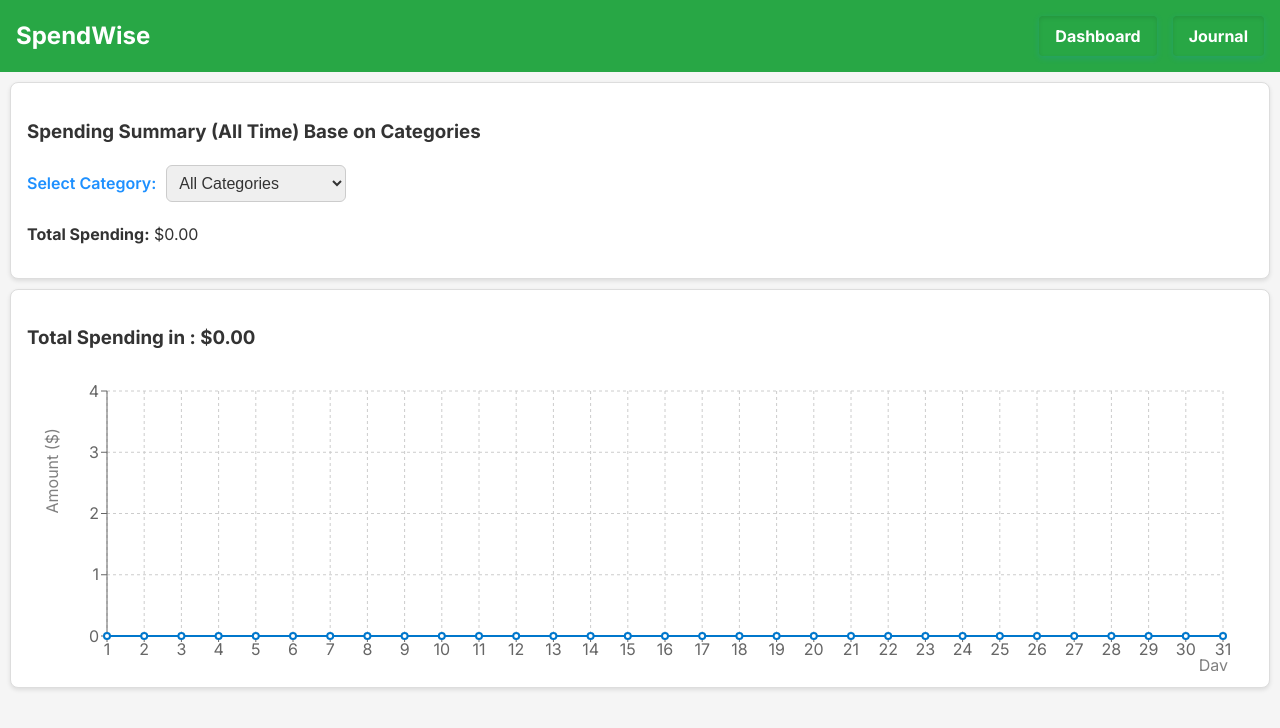
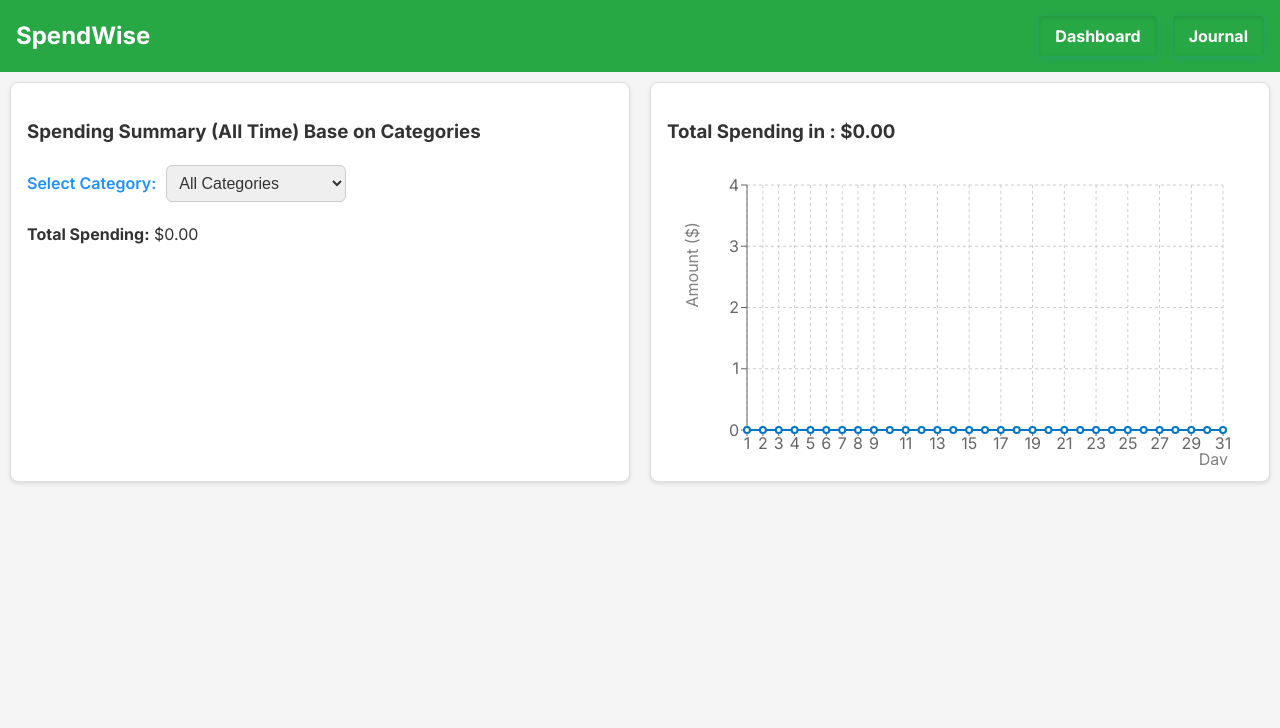
Before and after one commit to tinthegoat/spending-tracker, a React (Vite) app: page /spending-tracker/dashboard in a window 1280 px wide. Shown: the top 728 px of the page. Built offline with nearby package versions, Linux system fonts and the light colour scheme.

Commit message:
refix css

```diff
--- a/src/pages/Dashboard.css
+++ b/src/pages/Dashboard.css
@@ -1,8 +1,37 @@
-/* box1 */
+.container {
+  display: flex;
+  flex-direction: column; /* Stack items on top of each other on small screens */
+  gap: 20px; /* Adds space between the stacked items */
+  padding: 10px;
+}
+
+/* This is the style for each individual box (summary and chart) */
+.box {
+  background-color: #ffffff;
+  border: 1px solid #ddd;
+  border-radius: 8px;
+  padding: 16px;
+  box-shadow: 0 2px 4px rgba(0,0,0,0.1);
+  /* The 'flex: 1' tells the boxes to grow and share space on larger screens */
+  flex: 1;
+}
+
+/* Media Query for larger screens (like tablets and laptops).
+   If the screen width is 768px or more, these styles will override the defaults.
+*/
+@media (min-width: 768px) {
+  .container {
+    flex-direction: row; /* This places the items side-by-side */
+  }
+}
+
+
+/* --- Your existing styles for dropdowns, etc. can remain below --- */
+
 .dropdown-container {
   display: flex;
   align-items: center;
-  justify-content: flex-start; /* top-left alignment */
+  justify-content: flex-start;
   gap: 10px;
   margin-bottom: 20px;
 }
@@ -23,23 +52,6 @@
 }
 
 .summary-container {
-  text-align: left; /* center the summary text */
+  text-align: left;
   color: #333;
 }
-/* Dashboard.css */
-.container {
-    display: grid;
-    grid-template-columns: 50% 50%;
-    grid-template-rows: 50% 50%;
-    gap: 10px;
-
-}
-
-.box {
-    background-color: #ffffff;
-    border: 1px solid #ddd;
-    border-radius: 8px;
-    padding: 16px;
-    box-shadow: 0 2px 4px rgba(0,0,0,0.1);
-    margin: 10px;
-}
--- a/src/pages/Dashboard.jsx
+++ b/src/pages/Dashboard.jsx
@@ -7,12 +7,11 @@ function Dashboard() {
   return (
     <div>
       {/* Add charts and summary here */}
-      <div classname="dashboard-content">
-        <div classname="container">
+      <div className="dashboard-content">
 
+        <div className="container">
           <TotalBox />
           <Chart />
-
         </div>
       </div>
     </div>
```
Also changed, not shown: 1 other file (tests, documents, lock files or other folders).
